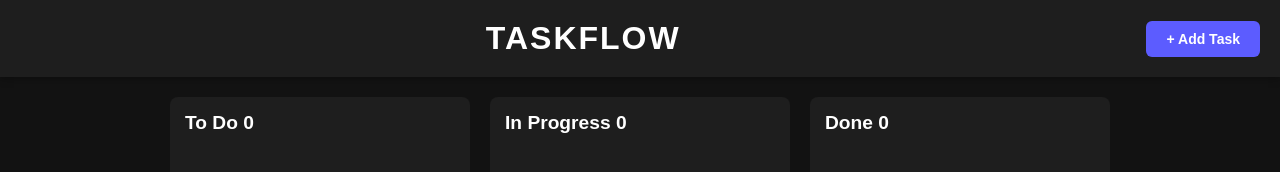
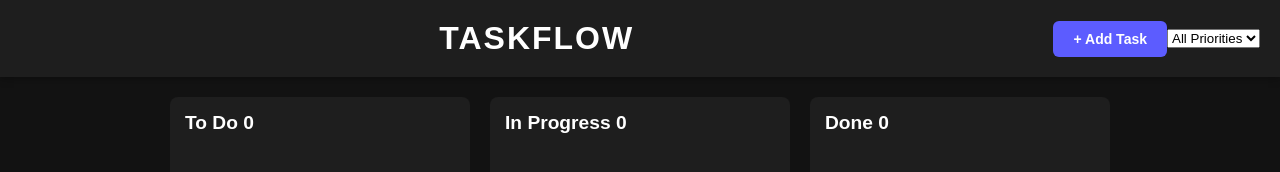
Before and after one commit to pavanganeshbutha/taskflow-board, a plain HTML site: page index.html in a window 1280 px wide. Drawn offline with Linux system fonts and the light colour scheme.

Commit message:
Add select priority field

```diff
--- a/index.html
+++ b/index.html
@@ -17,6 +17,12 @@
         >
           + Add Task
         </button>
+        <select id="filter-priority">
+          <option value="all">All Priorities</option>
+          <option value="low">Low</option>
+          <option value="medium">Medium</option>
+          <option value="high">High</option>
+        </select>
       </div>
     </nav>
     <main id="board-container"></main>
```
